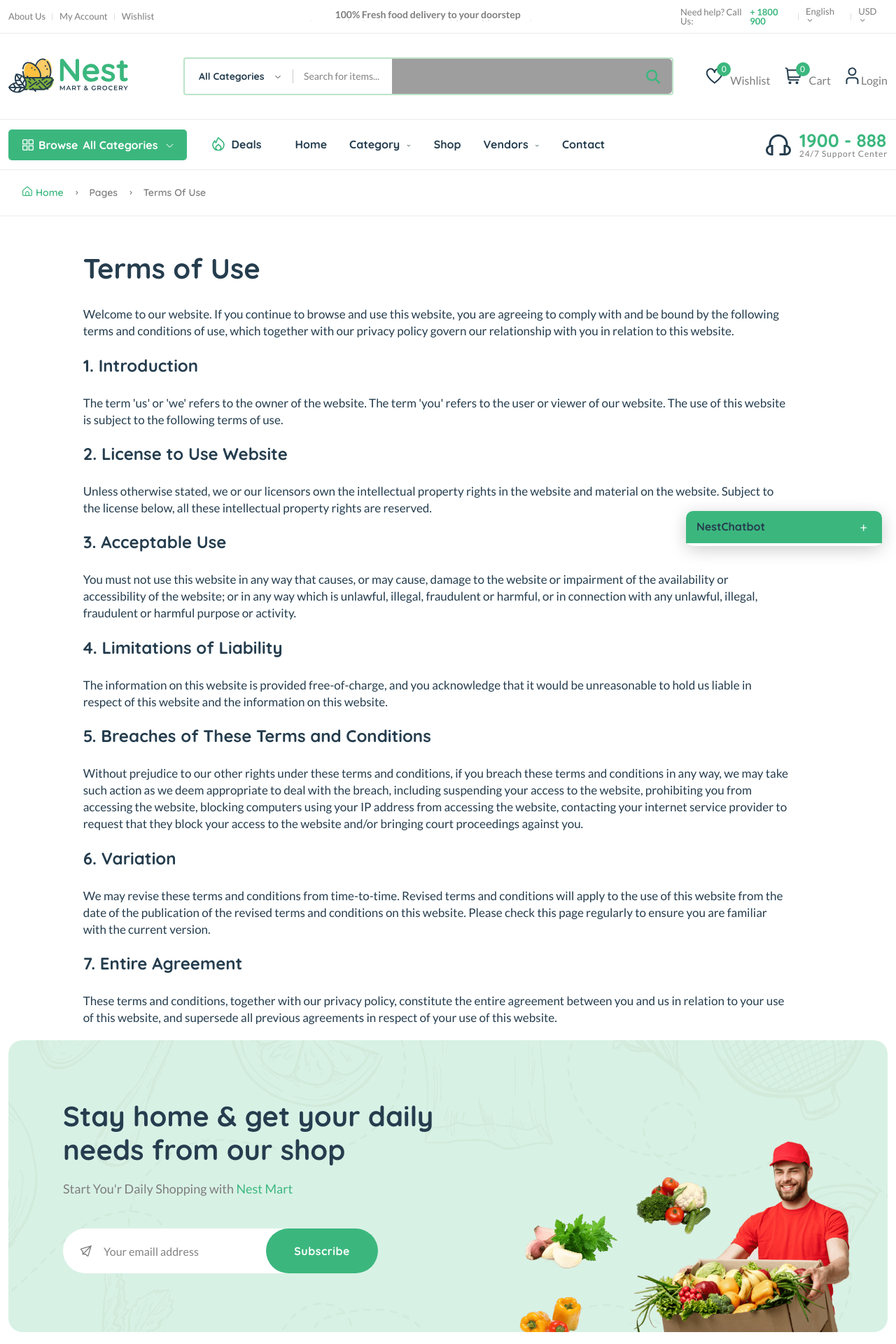
After one commit to gnaht1/food-ecommerce-web, a Django app: page /terms_of_service/ in a window 1280 px wide. The commit adds this page. Shown: the top 1920 px of the page at 70% size. Run offline with Django 5.2, Linux system fonts and the light colour scheme; data that the repository does not hold is empty; parts of the project's set-up code (start-up, migrations or seed data) failed here and were passed over; some libraries are stand-ins or nearby versions; grey boxes are pictures that could not be loaded.

Commit message:
add Term of Services page

```diff
--- /dev/null
+++ b/templates/core/terms_of_service.html
@@ -0,0 +1,55 @@
+{% extends 'partials/base.html' %}
+{% load static %}
+{% block content %}
+<main class="main pages">
+    <div class="page-header breadcrumb-wrap">
+        <div class="container">
+            <div class="breadcrumb">
+                <a href="{% url 'core:index' %}" rel="nofollow"><i class="fi-rs-home mr-5"></i>Home</a>
+                <span></span> Pages <span></span> Terms of Use
+            </div>
+        </div>
+    </div>
+    <div class="page-content pt-50">
+        <div class="container">
+            <div class="row">
+                <div class="col-xl-10 col-lg-12 m-auto">
+                    <div class="row">
+                        <div class="col-lg-12">
+                            <div class="single-page pr-30 mb-lg-0 mb-sm-5">
+                                <div class="single-header style-2">
+                                    <h2>Terms of Use</h2>
+                                </div>
+                                <div class="single-content">
+                                    <p>Welcome to our website. If you continue to browse and use this website, you are agreeing to comply with and be bound by the following terms and conditions of use, which together with our privacy policy govern our relationship with you in relation to this website.</p>
+
+                                    <h4>1. Introduction</h4>
+                                    <p>The term 'us' or 'we' refers to the owner of the website. The term 'you' refers to the user or viewer of our website. The use of this website is subject to the following terms of use.</p>
+
+                                    <h4>2. License to Use Website</h4>
+                                    <p>Unless otherwise stated, we or our licensors own the intellectual property rights in the website and material on the website. Subject to the license below, all these intellectual property rights are reserved.</p>
+
+                                    <h4>3. Acceptable Use</h4>
+                                    <p>You must not use this website in any way that causes, or may cause, damage to the website or impairment of the availability or accessibility of the website; or in any way which is unlawful, illegal, fraudulent or harmful, or in connection with any unlawful, illegal, fraudulent or harmful purpose or activity.</p>
+
+                                    <h4>4. Limitations of Liability</h4>
+                                    <p>The information on this website is provided free-of-charge, and you acknowledge that it would be unreasonable to hold us liable in respect of this website and the information on this website.</p>
+
+                                    <h4>5. Breaches of These Terms and Conditions</h4>
+                                    <p>Without prejudice to our other rights under these terms and conditions, if you breach these terms and conditions in any way, we may take such action as we deem appropriate to deal with the breach, including suspending your access to the website, prohibiting you from accessing the website, blocking computers using your IP address from accessing the website, contacting your internet service provider to request that they block your access to the website and/or bringing court proceedings against you.</p>
+
+                                    <h4>6. Variation</h4>
+                                    <p>We may revise these terms and conditions from time-to-time. Revised terms and conditions will apply to the use of this website from the date of the publication of the revised terms and conditions on this website. Please check this page regularly to ensure you are familiar with the current version.</p>
+
+                                    <h4>7. Entire Agreement</h4>
+                                    <p>These terms and conditions, together with our privacy policy, constitute the entire agreement between you and us in relation to your use of this website, and supersede all previous agreements in respect of your use of this website.</p>
+                                </div>
+                            </div>
+                        </div>
+                    </div>
+                </div>
+            </div>
+        </div>
+    </div>
+</main>
+{% endblock content %}
--- a/templates/partials/base.html
+++ b/templates/partials/base.html
@@ -1213,7 +1213,7 @@
                   <h4 class="widget-title">LEGAL</h4>
                   <ul class="footer-list mb-sm-5 mb-md-0">
                     <li><a href="{% url 'core:privacy_policy' %}">Privacy Policy</a></li>
-                    <li><a href="#">Terms of Use</a></li>
+                    <li><a href="{% url 'core:terms_of_service' %}">Terms of Use</a></li>
                     <li><a href="#">Accessibility</a></li>
 
                   </ul>
```
